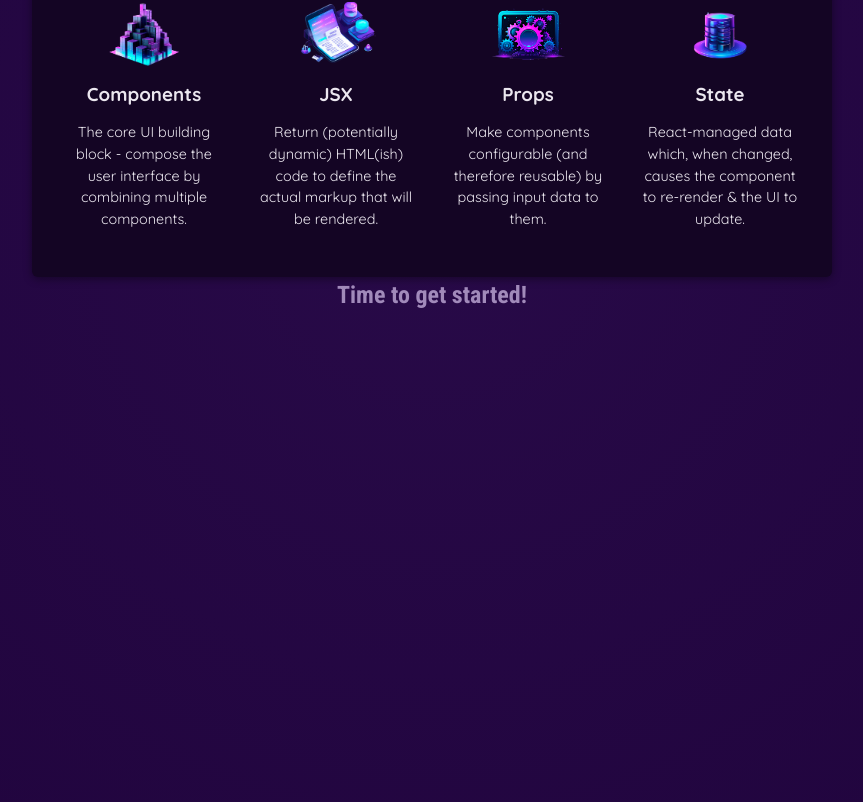
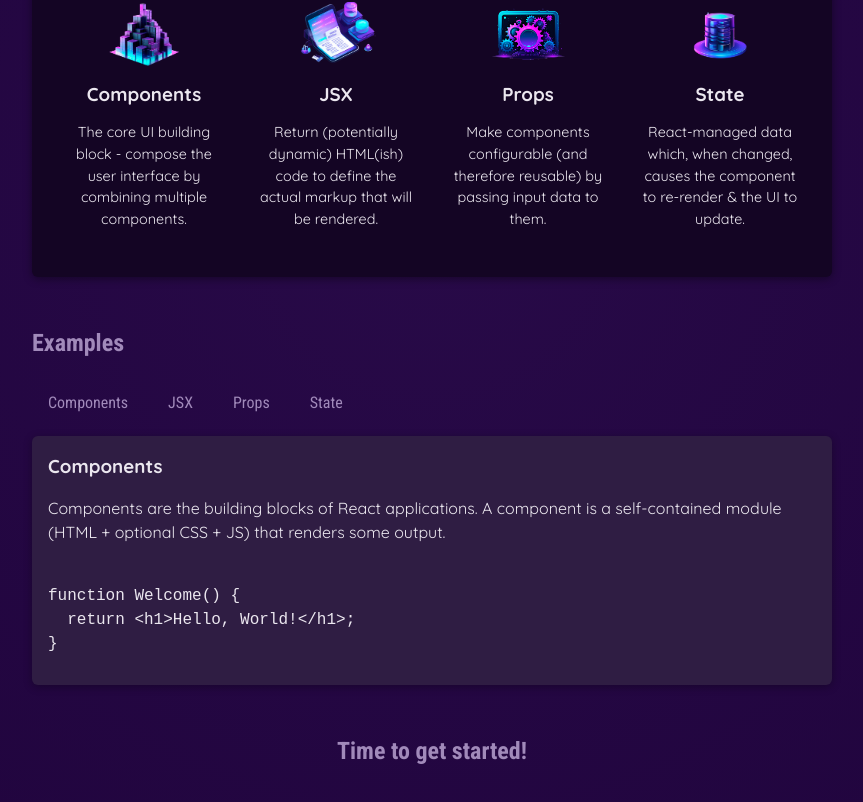
Before and after one commit to vladanskoko/react-essentials, a React (Vite) app: page / in a window 1280 px wide. Shown: the part 422-1224 px from the top of the page, without its empty margins (208-1071 px from the left). Built offline with nearby package versions, Linux system fonts and the light colour scheme.

Commit message:
Update App.jsx and data.js

```diff
--- a/src/App.jsx
+++ b/src/App.jsx
@@ -1,8 +1,19 @@
+import { useState } from 'react';
+
 import { CORE_CONCEPTS } from './data.js';
 import Header from './components/Header/Header.jsx';
 import CoreConcept from './components/CoreConcept.jsx';
+import TabButton from './components/TabButton.jsx';
+import { EXAMPLES } from './data.js';
 
 function App() {
+  const [ selectedTopic, setSelectedTopic ] = useState('components');
+
+  function handleSelect(selectedButton) {
+    setSelectedTopic(selectedButton);
+    console.log(selectedTopic);
+  }
+
   return (
     <div>
       <Header></Header>
@@ -20,6 +31,22 @@
             <CoreConcept {...CORE_CONCEPTS[3]}/>
           </ul>
         </section>
+        <section id="examples">
+          <h2>Examples</h2>
+          <menu>
+            <TabButton onSelect={() => handleSelect('components')}>Components</TabButton>
+            <TabButton onSelect={() => handleSelect('jsx')}>JSX</TabButton>
+            <TabButton onSelect={() => handleSelect('props')}>Props</TabButton>
+            <TabButton onSelect={() => handleSelect('state')}>State</TabButton>
+          </menu>
+          <div id="tab-content">
+            <h3>{EXAMPLES[selectedTopic].title}</h3>
+            <p>{EXAMPLES[selectedTopic].description}</p>
+            <pre>
+              <code>{EXAMPLES[selectedTopic].code}</code>
+            </pre>
+          </div>
+        </section>
         <h2>Time to get started!</h2>
       </main>
     </div>
--- a/src/data.js
+++ b/src/data.js
@@ -29,3 +29,54 @@
       'React-managed data which, when changed, causes the component to re-render & the UI to update.',
   },
 ];
+
+export const EXAMPLES = {
+  components: {
+    title: 'Components',
+    description:
+      'Components are the building blocks of React applications. A component is a self-contained module (HTML + optional CSS + JS) that renders some output.',
+    code: `
+function Welcome() {
+  return <h1>Hello, World!</h1>;
+}`,
+  },
+  jsx: {
+    title: 'JSX',
+    description:
+      'JSX is a syntax extension to JavaScript. It is similar to a template language, but it has full power of JavaScript (e.g., it may output dynamic content).',
+    code: `
+<div>
+  <h1>Welcome {userName}</h1>
+  <p>Time to learn React!</p>
+</div>`,
+  },
+  props: {
+    title: 'Props',
+    description:
+      'Components accept arbitrary inputs called props. They are like function arguments.',
+    code: `
+function Welcome(props) {
+  return <h1>Hello, {props.name}</h1>;
+}`,
+  },
+  state: {
+    title: 'State',
+    description:
+      'State allows React components to change their output over time in response to user actions, network responses, and anything else.',
+    code: `
+function Counter() {
+  const [isVisible, setIsVisible] = useState(false);
+
+  function handleClick() {
+    setIsVisible(true);
+  }
+
+  return (
+    <div>
+      <button onClick={handleClick}>Show Details</button>
+      {isVisible && <p>Amazing details!</p>}
+    </div>
+  );
+}`,
+  },
+};
```
